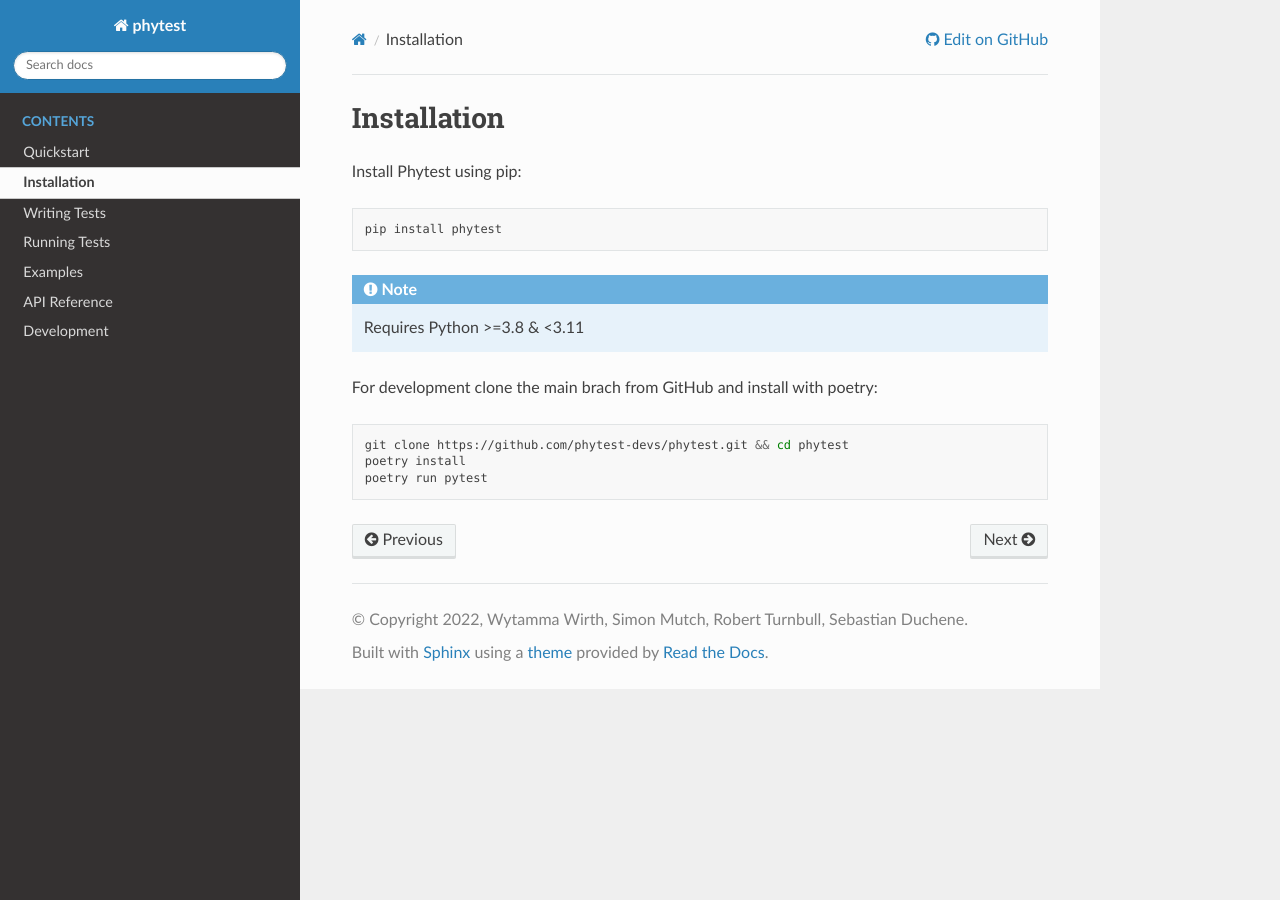
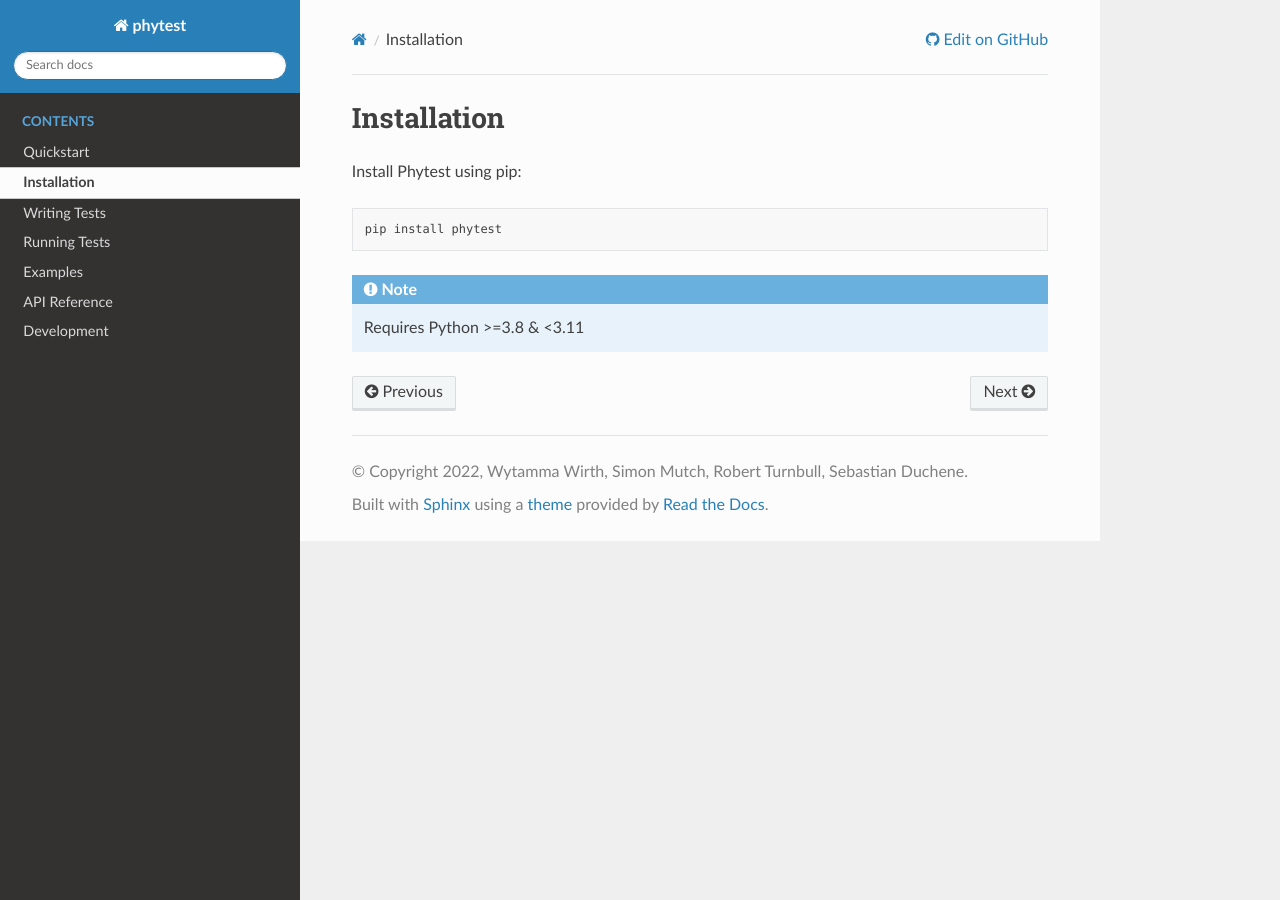
Before and after one commit to phytest-devs/phytest, a Sphinx documentation site: the page built from docs/installation.rst, in a window 1280 px wide. Built offline with Sphinx 7.4.7 and the Read the Docs theme 2.0.0, drawn with Linux system fonts in a browser that asks for light colours.

Commit message:
:art: update install docs

```diff
--- a/docs/development.rst
+++ b/docs/development.rst
@@ -2,14 +2,13 @@
 Development
 ============
 
-Install poetry
+Install poetry (https://python-poetry.org/)
 
 Clone the repository:
 
 .. code-block:: bash
 
-    git clone https://github.com/smutch/phytest.git
-    cd phytest
+    git clone ttps://github.com/phytest-devs/phytest.git && cd phytest
 
 .. code-block:: bash
 
--- a/docs/installation.rst
+++ b/docs/installation.rst
@@ -11,12 +11,3 @@ Install Phytest using pip:
 
 .. NOTE::
    Requires Python >=3.8 & <3.11
-
-
-For development clone the main brach from GitHub and install with poetry:
-
-.. code-block:: bash
-
-    git clone https://github.com/phytest-devs/phytest.git && cd phytest
-    poetry install
-    poetry run pytest
```
